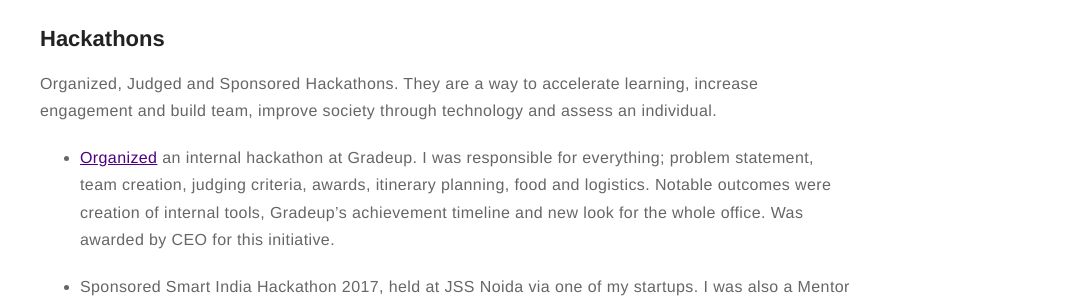
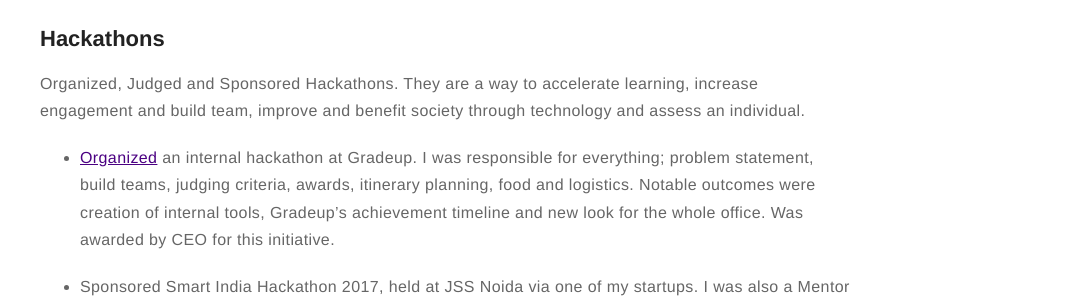
Before and after one commit to taranjeet/taranjeet.github.io, a Jekyll site: the page built from about.md, in a window 1280 px wide. Shown: the part 1572-1870 px from the top of the page, without its empty margins (195-1280 px from the left). Built offline with Jekyll 4.4.1, drawn with Linux system fonts in a browser that asks for light colours.

Commit message:
update about page.

```diff
--- a/about.md
+++ b/about.md
@@ -42,9 +42,9 @@ Here are some details about my initiatives and experiences
 
 ## Hackathons
 
-Organized, Judged and Sponsored Hackathons. They are a way to accelerate learning, increase engagement and build team, improve society through technology and assess an individual.
+Organized, Judged and Sponsored Hackathons. They are a way to accelerate learning, increase engagement and build team, improve and benefit society through technology and assess an individual.
 
-* [Organized](https://medium.com/@taranjeet/experience-organizing-an-internal-hackathon-4f4a1d78e0f3) an internal hackathon at Gradeup. I was responsible for everything; problem statement, team creation, judging criteria, awards, itinerary planning, food and logistics. Notable outcomes were creation of internal tools, Gradeup's achievement timeline and new look for the whole office. Was awarded by CEO for this initiative.
+* [Organized](https://medium.com/@taranjeet/experience-organizing-an-internal-hackathon-4f4a1d78e0f3) an internal hackathon at Gradeup. I was responsible for everything; problem statement, build teams, judging criteria, awards, itinerary planning, food and logistics. Notable outcomes were creation of internal tools, Gradeup's achievement timeline and new look for the whole office. Was awarded by CEO for this initiative.
 
 * Sponsored Smart India Hackathon 2017, held at JSS Noida via one of my startups. I was also a Mentor and Judge at this event.
 
```
